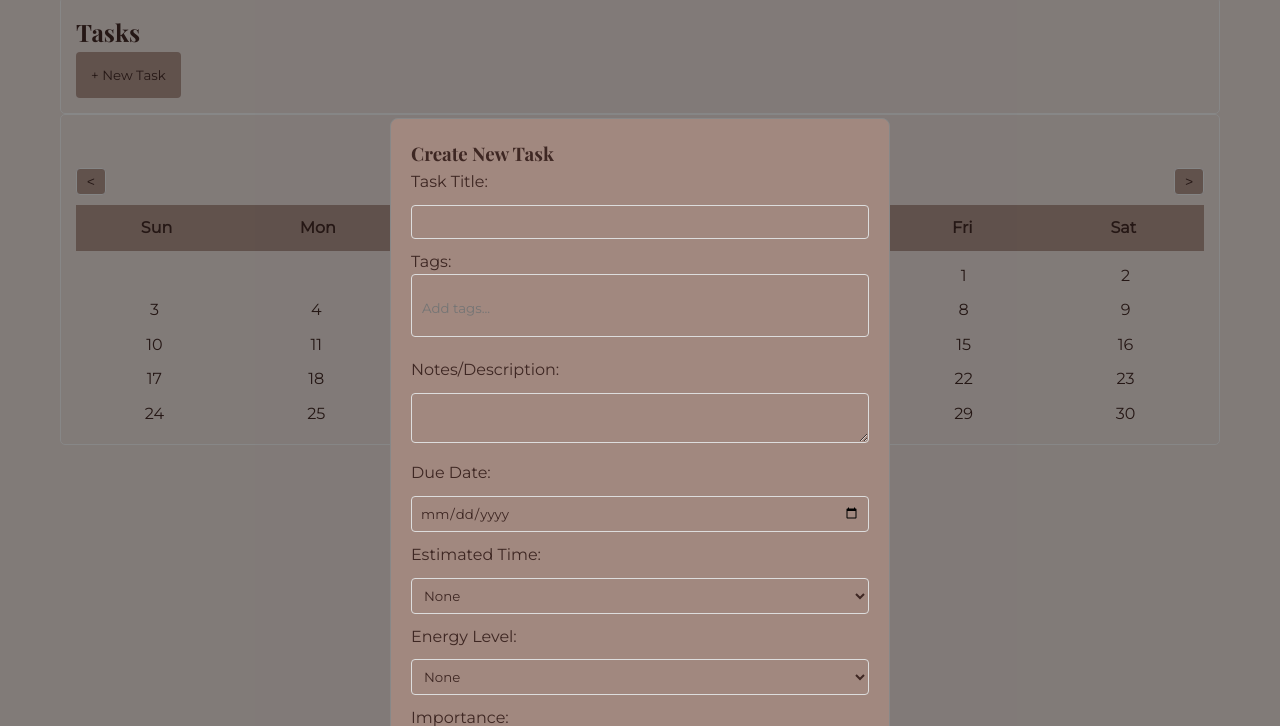
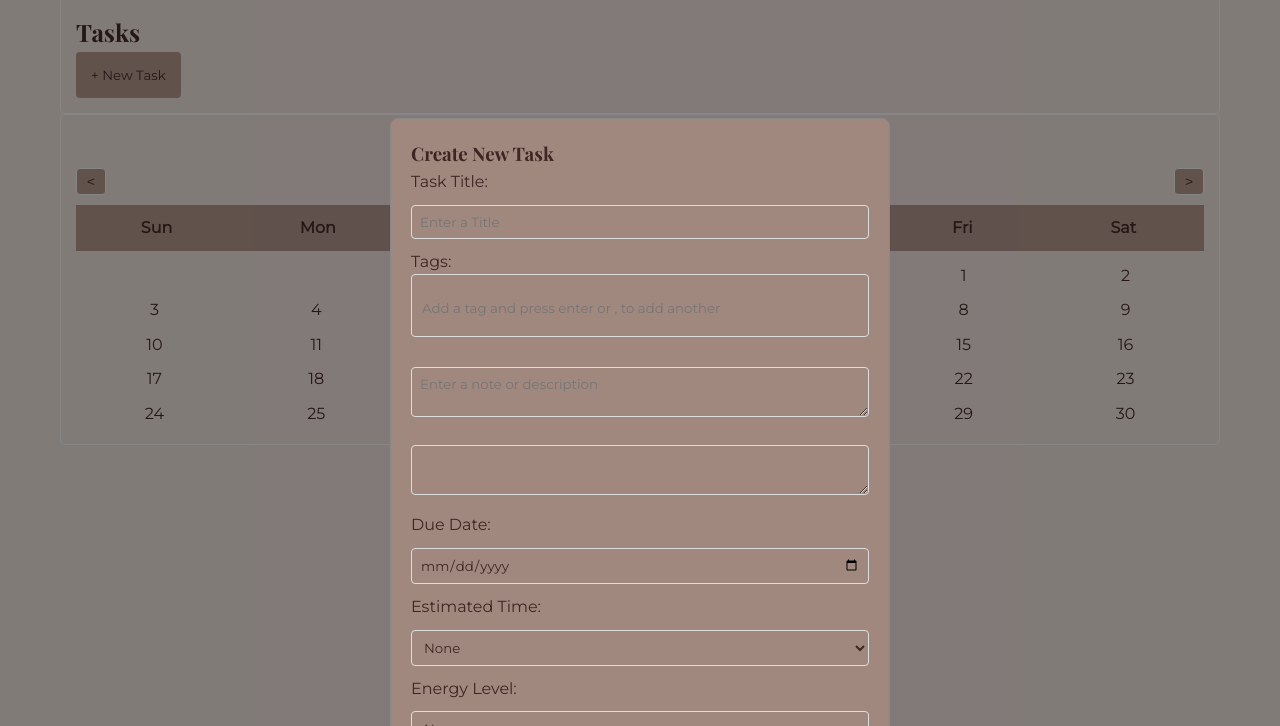
Before and after one commit to KaomiB/A4-copy, a plain HTML site: page index.html in a window 1280 px wide. Both pictures are taken after a click on the button "+ New Task". Shown: the part 74-800 px from the top of the page. Drawn offline with nearby package versions, Linux system fonts and the light colour scheme; a web font is replaced by a local one.

Commit message:
fixed mistake

```diff
--- a/index.html
+++ b/index.html
@@ -44,12 +44,12 @@
             <h3 id="modalTitle">Create New Task</h3>
 
             <label for="taskTitle">Task Title:</label>
-            <input type="text" id="taskTitle" required>
+            <input type="text" id="taskTitle" placeholder="Enter a Title" required>
 <div class="tag-input-container">
     <label>Tags:</label>
     <div class="tag-input-wrapper">
         <div id="tagDisplay" class="tag-display"></div>
-        <input type="text" id="tagInput" placeholder="Add tags...">
+        <input type="text" id="tagInput" placeholder="Add a tag and press enter or , to add another">
     </div>
     <div id="tagSuggestions" class="tag-suggestions"></div>
     <!-- Color picker for new tags -->
@@ -67,7 +67,7 @@
     </div>
 </div>
 
-            <label for="taskDescription">Notes/Description:</label>
+            <textarea id="taskDescription" placeholder="Enter a note or description"></textarea>
             <textarea id="taskDescription"></textarea>
 
             <div>
```
